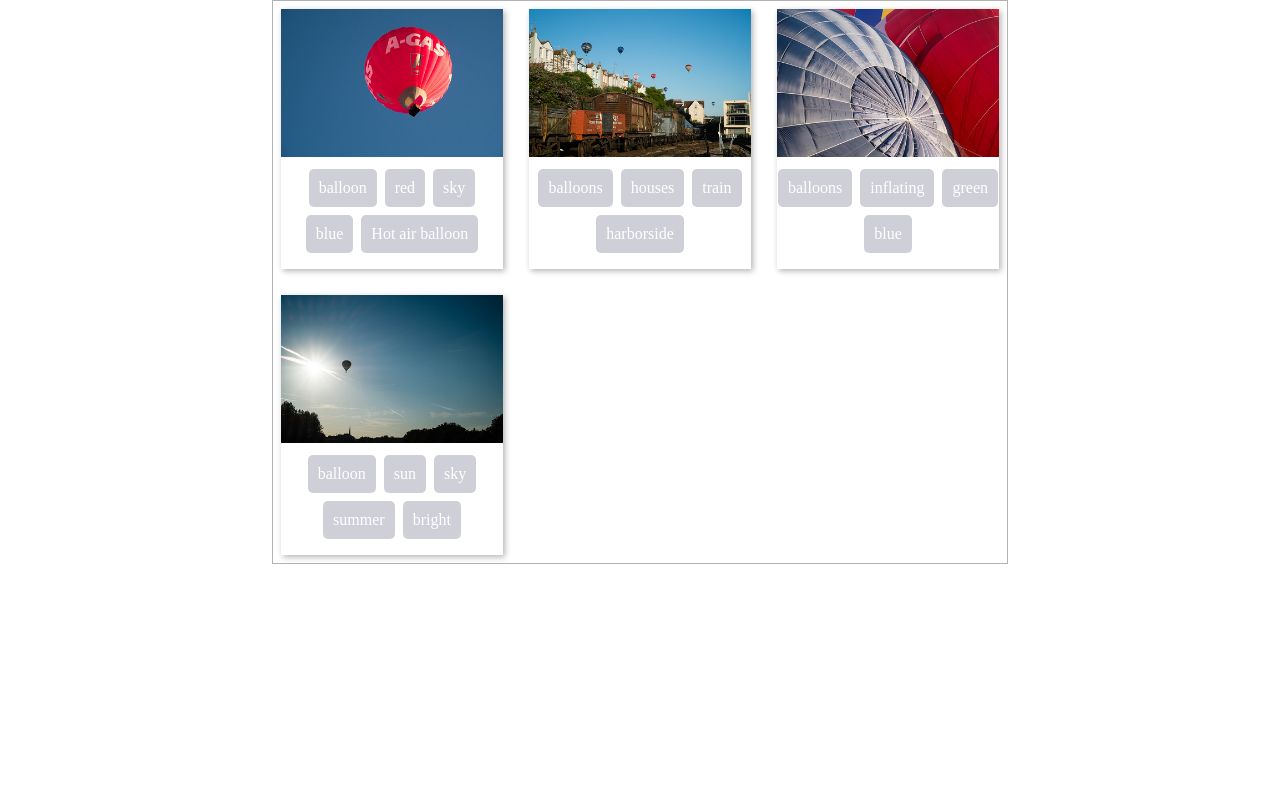
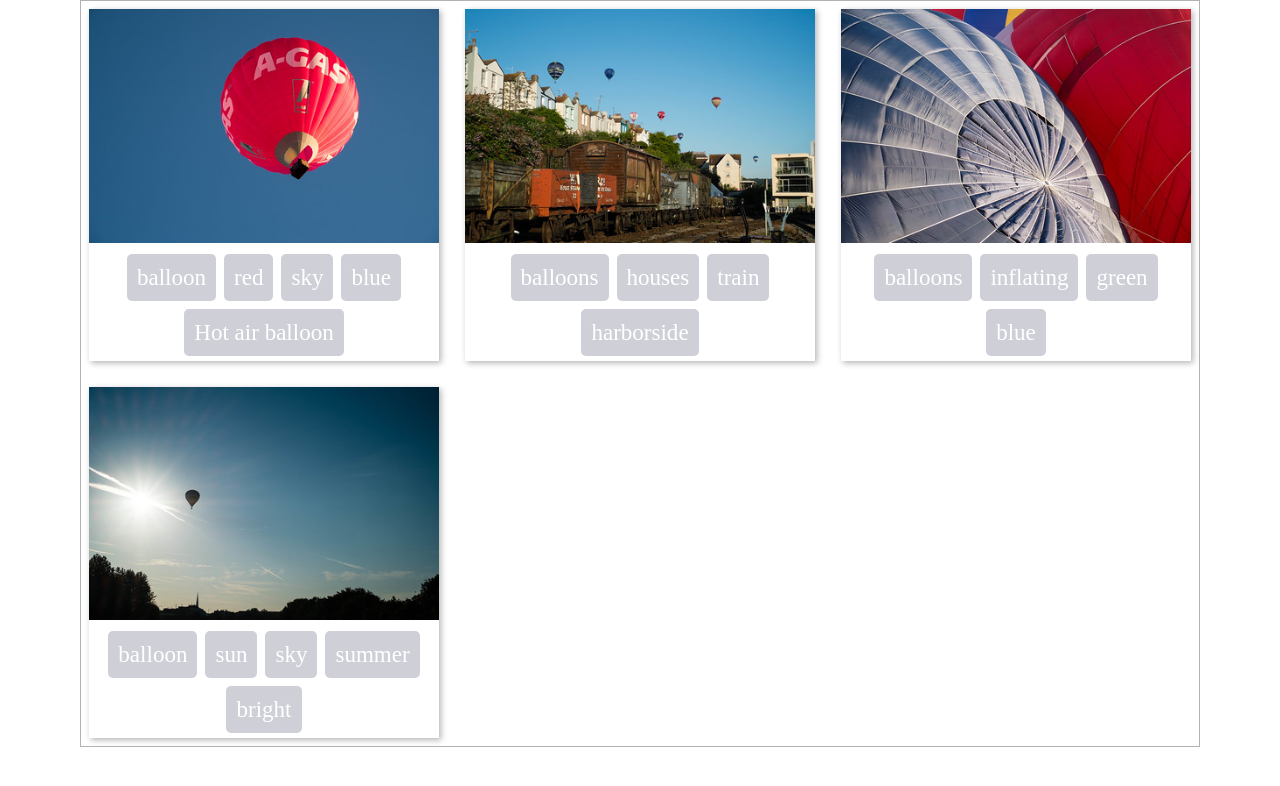
Before and after one commit to fitrifityanto/test-mySkills-grid-layout, a plain HTML site: page grid-layout-four/index.html in a window 1280 px wide. Drawn offline with Linux system fonts and the light colour scheme.

Commit message:
memperbaiki kode css untuk lebar container, font, dll

```diff
--- a/grid-layout-four/style.css
+++ b/grid-layout-four/style.css
@@ -1,5 +1,8 @@
+body {
+    font-size: calc(14px + (26 - 14) * ((100vw - 300px) / (1600 - 300)));
+}
 .container {
-    width: min(60% - 2rem);
+    width: min(90% - 2rem, 50em);
     margin-inline: auto;
     display: grid;
     grid-template-columns: repeat(3, 1fr);
@@ -7,10 +10,9 @@
     border: 1px solid rgba(0,0,0,0.3);
 }
 
-@media (max-width:992px) {
+@media (max-width:60em) {
     .container {
-        grid-template-columns: repeat(auto-fill, minmax(200px, 1fr));
-
+        grid-template-columns: repeat(auto-fit, minmax(200px, 1fr));
     }
 }
 
@@ -18,10 +20,6 @@
     margin: 0.5rem 0.5rem;
     color: var(--fcolor);
     box-shadow: 2px 2px 6px 0px  rgba(0,0,0,0.3);
-
-}
-.card > * {
-    margin-bottom: 0.5rem;
 }
 
 .card > img {
@@ -33,16 +31,16 @@
 .tags {
     list-style: none;
     padding: 0;
+    margin: 0.3125rem;
     display: flex;
     flex-wrap: wrap;
     gap: 0.5rem;
     justify-content: center;
-    padding-bottom: 0.5rem;
 }
 
 
 .tags li {
     background-color: #cfcfd8;
-    padding: 10px;
+    padding: 0.625rem;
     border-radius: 5px;
 }
```
